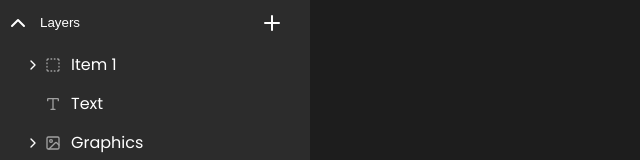
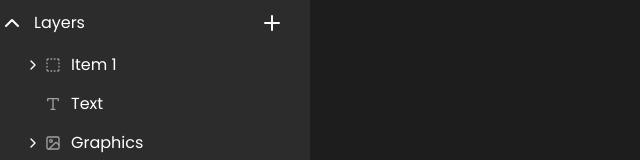
Before and after one commit to AlexOliveiraaDev/nested-menu-reactjs, a React (Vite) app: page / in a window 1280 px wide. Shown: the top 160 px of the page, without its empty margins (0-640 px from the left). Built offline with nearby package versions, Linux system fonts and the light colour scheme.

Commit message:
fix(UI): Fixed validateDOMNesting error on Header

```diff
--- a/src/components/nested-menu/nestedmenu-header/NestedMenuHeader.jsx
+++ b/src/components/nested-menu/nestedmenu-header/NestedMenuHeader.jsx
@@ -2,7 +2,7 @@ import React, { useState } from "react";
 import { Plus, ChevronDown, ChevronUp } from "lucide-react";
 import "./NestedMenuHeader.css";
 
-const NestedMenuHeader = ({onHeaderClick, onAddClick}) => {
+const NestedMenuHeader = ({ onHeaderClick, onAddClick }) => {
   const [open, switchOpen] = useState(false);
 
   // Send a callback to NestedMenu and flip the header state
@@ -11,12 +11,9 @@ const NestedMenuHeader = ({onHeaderClick, onAddClick}) => {
     onHeaderClick();
   };
 
-
-
-
   return (
     <div className="main-header-div">
-      <button className="header-button" onClick={handleClick}>
+      <div className="header-button" onClick={handleClick}>
         {open ? <ChevronDown /> : <ChevronUp />}
         <span>Layers</span>
 
@@ -25,12 +22,12 @@ const NestedMenuHeader = ({onHeaderClick, onAddClick}) => {
           className="header-add-button"
           onClick={(e) => {
             e.stopPropagation();
-            onAddClick()
+            onAddClick();
           }}
         >
           <Plus />
         </button>
-      </button>
+      </div>
     </div>
   );
 };
```
